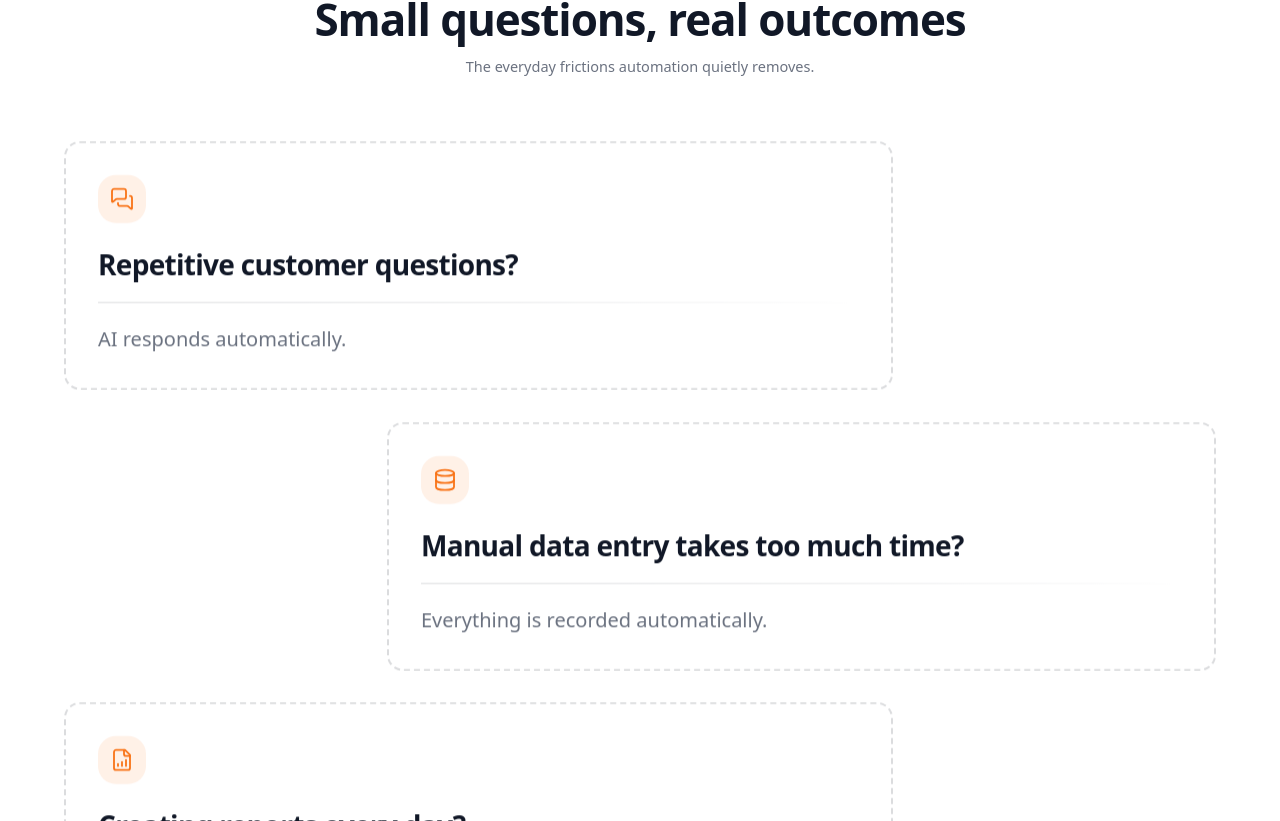
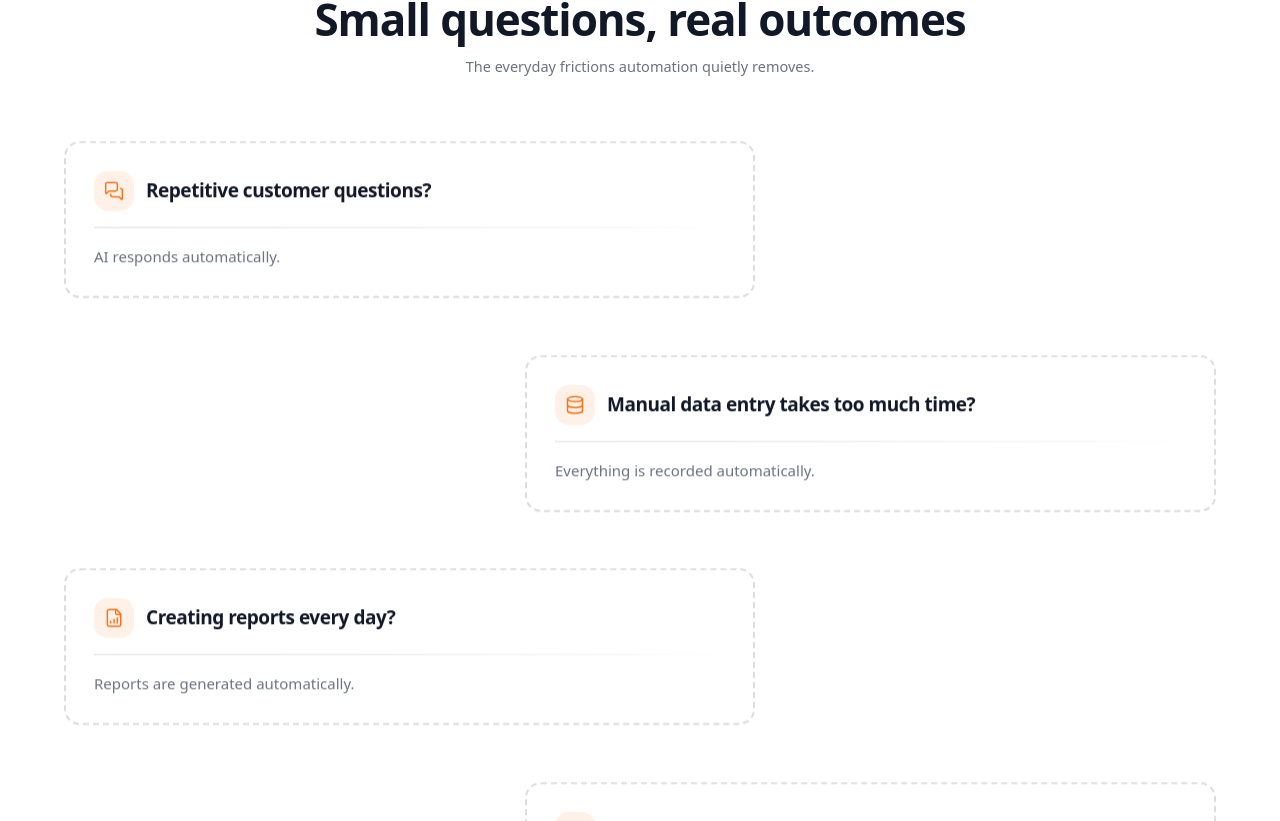
Before and after one commit to homayounKheiri/my-portfolio, a Next.js app: page / in a window 1280 px wide. Shown: the part 1739-2560 px from the top of the page. Built offline with nearby package versions, Linux system fonts and the light colour scheme.

Commit message:
89e1106b-e352-4260-975c-8efa48f1b512

```diff
--- a/src/components/sections/challenge-solution.tsx
+++ b/src/components/sections/challenge-solution.tsx
@@ -89,7 +89,7 @@ export function ChallengeSolution() {
         </div>
 
         {/* Staggered card layout — alternating left/right offset */}
-        <div className="mt-16 flex flex-col gap-6 sm:gap-8">
+        <div className="mt-16 flex flex-col gap-10 sm:gap-14">
           {CARDS.map((card, i) => (
             <motion.div
               key={card.question}
@@ -99,8 +99,8 @@ export function ChallengeSolution() {
               transition={{ duration: 0.6, ease: EASE }}
               className={`flex ${
                 i % 2 === 0
-                  ? "justify-start sm:pr-[15%] lg:pr-[28%]"
-                  : "justify-end sm:pl-[15%] lg:pl-[28%]"
+                  ? "justify-start sm:pr-[28%] lg:pr-[40%]"
+                  : "justify-end sm:pl-[28%] lg:pl-[40%]"
               }`}
             >
               <StatementCard card={card} />
@@ -117,22 +117,23 @@ export function ChallengeSolution() {
 function StatementCard({ card }: { card: Card }) {
   const Icon = card.icon;
   return (
-    <div className="lift group flex w-full flex-col rounded-2xl border-2 border-dashed border-ink/15 bg-white p-7 transition-all duration-500 hover:-translate-y-1 hover:border-brand/40 hover:shadow-[0_22px_50px_-24px_rgba(249,115,22,0.28)] sm:p-8">
-      {/* Contextual icon */}
-      <span className="flex h-12 w-12 items-center justify-center rounded-xl bg-brand/10 text-brand transition-transform duration-500 group-hover:scale-110">
-        <Icon className="h-6 w-6" strokeWidth={1.8} />
-      </span>
-
-      {/* Question — large, bold */}
-      <p className="mt-6 text-pretty text-[22px] font-semibold leading-tight tracking-tight text-ink sm:text-[26px] lg:text-[28px]">
-        {card.question}
-      </p>
+    <div className="lift group flex w-full flex-col rounded-2xl border-2 border-dashed border-ink/15 bg-white p-6 transition-all duration-500 hover:-translate-y-1 hover:border-brand/40 hover:shadow-[0_22px_50px_-24px_rgba(249,115,22,0.28)] sm:p-7">
+      {/* Icon beside the title */}
+      <div className="flex items-center gap-3">
+        <span className="flex h-10 w-10 shrink-0 items-center justify-center rounded-lg bg-brand/10 text-brand transition-transform duration-500 group-hover:scale-110">
+          <Icon className="h-5 w-5" strokeWidth={1.8} />
+        </span>
+        {/* Question — bold, beside icon */}
+        <p className="text-pretty text-[16px] font-semibold leading-tight tracking-tight text-ink sm:text-[18px] lg:text-[19px]">
+          {card.question}
+        </p>
+      </div>
 
       {/* Thin divider */}
-      <div className="my-5 h-px w-full bg-gradient-to-r from-ink/15 via-ink/10 to-transparent" />
+      <div className="my-4 h-px w-full bg-gradient-to-r from-ink/15 via-ink/10 to-transparent" />
 
-      {/* Answer — large, clear */}
-      <p className="text-pretty text-[18px] leading-relaxed text-ink-muted sm:text-[20px]">
+      {/* Answer — clear */}
+      <p className="text-pretty text-[14px] leading-relaxed text-ink-muted sm:text-[15px]">
         {card.answer}
       </p>
     </div>
```
Also changed, not shown: 1 other file (tests, documents, lock files or other folders).
